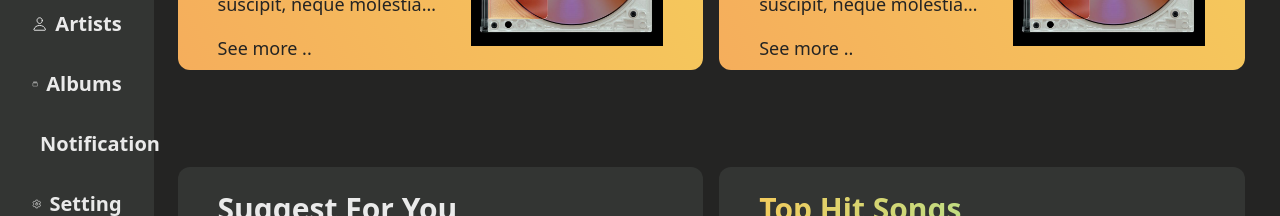
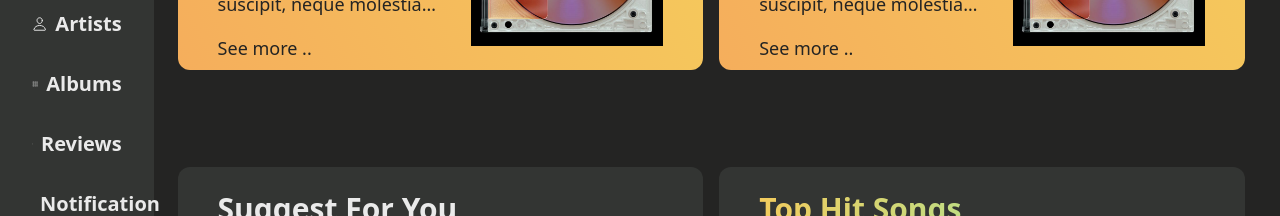
Before and after one commit to Resonate-COP/resonate, a React (Vite) app in the folder frontend/: page /main in a window 1280 px wide. Shown: the part 274-490 px from the top of the page. Built offline with nearby package versions, Linux system fonts and the light colour scheme; no server answers.

Commit message:
I add reviews page in my library sidebar

```diff
--- a/frontend/src/components/SideNavBar.jsx
+++ b/frontend/src/components/SideNavBar.jsx
@@ -6,6 +6,7 @@ import {
   IoNotificationsOutline,
   IoSettingsOutline,
   IoLogOutOutline,
+  IoAppsOutline,
 } from "react-icons/io5";
 import { TbPlaylist, TbHeart, TbLibrary } from "react-icons/tb";
 import Cookies from "js-cookie";
@@ -59,8 +60,17 @@ const SideNavBar = () => {
             className="mx-4 py-2 px-4 rounded-lg hover:bg-background transition duration-200"
           >
             <div className="flex items-center gap-2">
+              <IoAppsOutline />
+              <div>Albums</div>
+            </div>
+          </NavLink>
+          <NavLink
+            to={"/my-reviews"}
+            className="mx-4 py-2 px-4 rounded-lg hover:bg-background transition duration-200"
+          >
+            <div className="flex items-center gap-2">
               <IoAlbumsOutline />
-              <div>Albums</div>
+              <div>Reviews</div>
             </div>
           </NavLink>
           <NavLink
```
